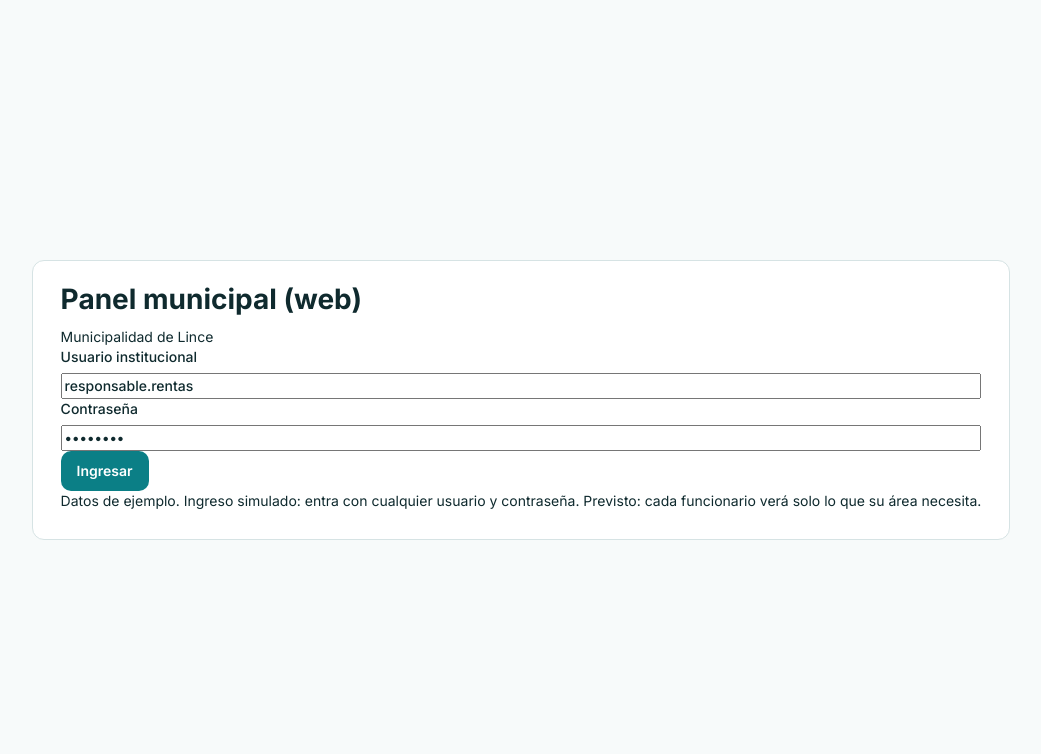
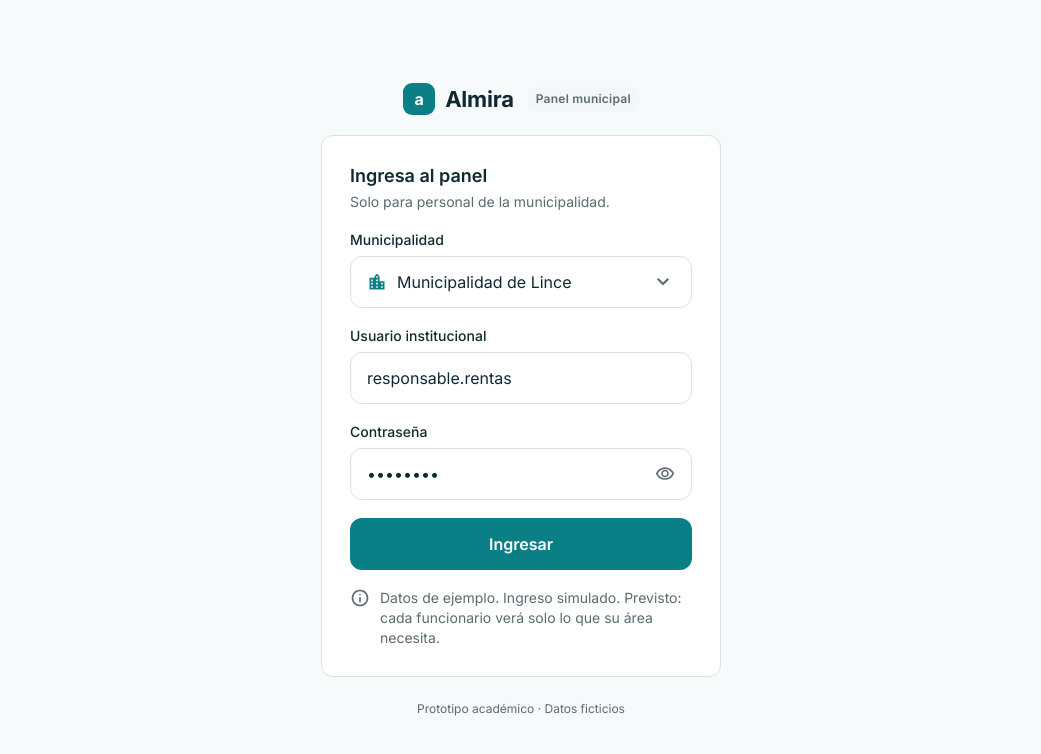
Before and after one commit to HerrSopMod/almira-app, a React (Vite) app in the folder apps/web/: page /ingreso in a window 1280 px wide. Shown: the top 754 px of the page, without its empty margins (119-1160 px from the left). Built offline with nearby package versions, Linux system fonts and the light colour scheme.

Commit message:
style(web): ingreso al panel según web-01
Marca con la insignia "Panel municipal", campos de 52 px, selector de
municipalidad desde los datos, botón para ver la contraseña y la nota
"Previsto" del acceso por rol. El ingreso sigue simulado.

Co-Authored-By: Claude Opus 5.5 <noreply@anthropic.com>

```diff
--- a/apps/web/src/estilos.css
+++ b/apps/web/src/estilos.css
@@ -241,6 +241,7 @@ button {
 }
 
 .ingreso-pie {
+  padding-top: var(--s-xs);
   color: var(--c-text-secondary);
   font: var(--t-small);
   text-align: center;
--- a/apps/web/src/paginas/Ingreso.tsx
+++ b/apps/web/src/paginas/Ingreso.tsx
@@ -1,7 +1,9 @@
 import { PERSONAL_PANEL_EJEMPLO } from '@almira/shared';
 import { useState, type FormEvent } from 'react';
 import { Navigate, useNavigate } from 'react-router-dom';
+import { Chip, Nota } from '../componentes';
 import { municipalidadesConPanel, usePanel } from '../estado';
+import { Icono } from '../iconos';
 
 // Ingreso simulado (web-01): no hay autenticación real. Cualquier usuario y
 // contraseña entran; los campos vienen llenos con el usuario de ejemplo.
@@ -11,6 +13,7 @@ export function Ingreso() {
   const [municipalidadId, setMunicipalidadId] = useState(municipalidadesConPanel[0]?.id ?? '');
   const [usuario, setUsuario] = useState<string>(PERSONAL_PANEL_EJEMPLO.usuario);
   const [contrasena, setContrasena] = useState('ejemplo1');
+  const [verContrasena, setVerContrasena] = useState(false);
   const [error, setError] = useState<string | null>(null);
 
   if (sesion) return <Navigate to="/panel" replace />;
@@ -25,18 +28,28 @@ export function Ingreso() {
     navegar('/panel');
   };
 
-  const unica = municipalidadesConPanel.length === 1 ? municipalidadesConPanel[0] : undefined;
-
   return (
     <main className="ingreso">
+      <div className="ingreso-columna">
+        <div className="ingreso-marca">
+          <span className="logo" aria-hidden="true">
+            a
+          </span>
+          <strong>Almira</strong>
+          <Chip tono="neutral">Panel municipal</Chip>
+        </div>
+
         <form className="ingreso-tarjeta" onSubmit={enviar} noValidate>
-        <h1>Panel municipal (web)</h1>
-        <div className="ingreso-cuerpo">
-          {unica ? (
-            <p className="ingreso-municipalidad">{unica.nombre}</p>
-          ) : (
-            <label className="ingreso-municipalidad">
-              <span className="oculto">Municipalidad</span>
+          <div className="ingreso-titulo">
+            <h1>Ingresa al panel</h1>
+            <p className="subtitulo">Solo para personal de la municipalidad.</p>
+          </div>
+
+          {/* Las municipalidades salen de los datos: solo las que tienen cifras de panel. */}
+          <label className="campo">
+            Municipalidad
+            <span className="campo-caja">
+              <Icono nombre="ciudad" />
               <select value={municipalidadId} onChange={(e) => setMunicipalidadId(e.target.value)}>
                 {municipalidadesConPanel.map((m) => (
                   <option key={m.id} value={m.id}>
@@ -44,39 +57,61 @@ export function Ingreso() {
                   </option>
                 ))}
               </select>
+              <Icono nombre="desplegar" tamano="lg" />
+            </span>
           </label>
-          )}
+
           <label className="campo">
             Usuario institucional
+            <span className="campo-caja">
               <input
                 value={usuario}
                 onChange={(e) => setUsuario(e.target.value)}
                 autoComplete="username"
               />
+            </span>
           </label>
-          <label className="campo">
-            Contraseña
+
+          <div className="campo">
+            <label htmlFor="contrasena">Contraseña</label>
+            <span className="campo-caja">
               <input
-              type="password"
+                id="contrasena"
+                type={verContrasena ? 'text' : 'password'}
                 value={contrasena}
                 onChange={(e) => setContrasena(e.target.value)}
                 autoComplete="current-password"
               />
-          </label>
+              <button
+                type="button"
+                className="campo-ojo"
+                aria-label={verContrasena ? 'Ocultar contraseña' : 'Mostrar contraseña'}
+                aria-pressed={verContrasena}
+                onClick={() => setVerContrasena((valor) => !valor)}
+              >
+                <Icono nombre={verContrasena ? 'ojoTachado' : 'ojo'} />
+              </button>
+            </span>
+          </div>
+
           {error && (
             <p className="campo-error" role="alert">
               {error}
             </p>
           )}
-          <button type="submit" className="boton boton-primario">
+
+          <button type="submit" className="boton boton-primario boton-grande">
             Ingresar
           </button>
-          <p className="ingreso-nota">
-            Datos de ejemplo. Ingreso simulado: entra con cualquier usuario y contraseña. Previsto: cada
-            funcionario verá solo lo que su área necesita.
-          </p>
+
+          <Nota>
+            Datos de ejemplo. Ingreso simulado. Previsto: cada funcionario verá solo lo que su área
+            necesita.
+          </Nota>
+        </form>
+
+        <p className="ingreso-pie">Prototipo académico · Datos ficticios</p>
       </div>
-      </form>
     </main>
   );
 }
```
Lines whose indentation alone changed are shown as unchanged.
